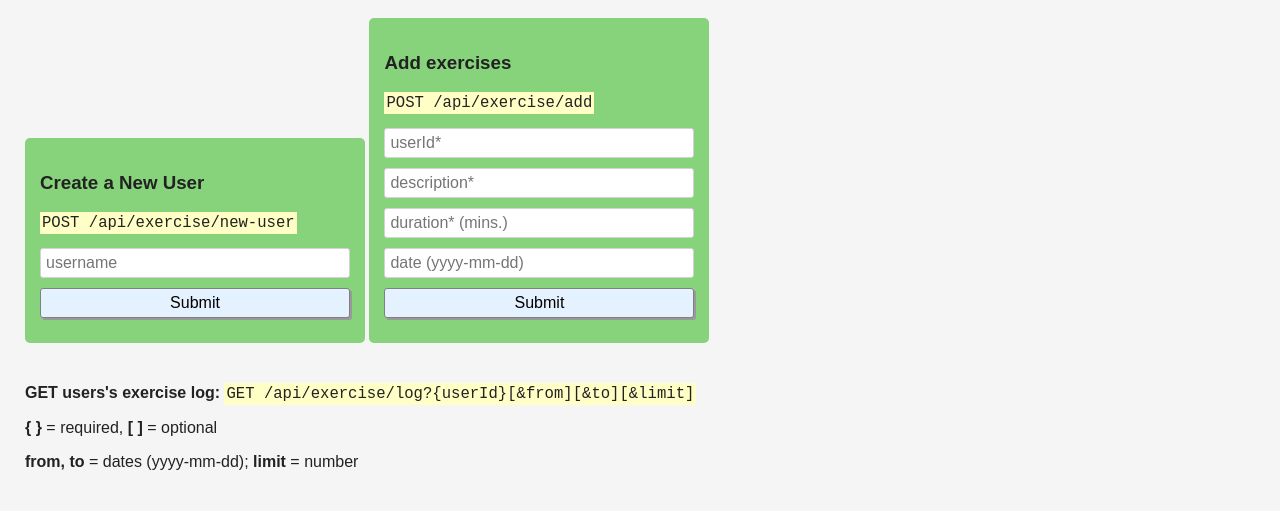
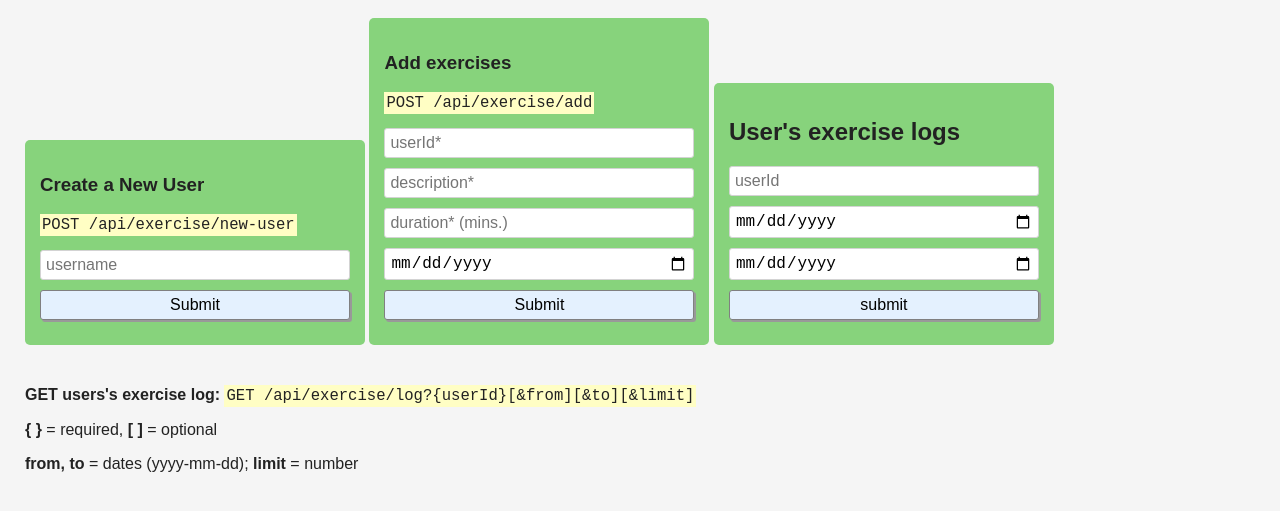
Before and after one commit to victor-mwania/fcc-exercisetracker, a website: page views/index.html in a window 1280 px wide. Shown: the part 65-576 px from the top of the page. Drawn offline with Linux system fonts and the light colour scheme; files that its build step writes are made by us from their sources.

Commit message:
added  form to get exercise logs

```diff
--- a/views/index.html
+++ b/views/index.html
@@ -3,7 +3,9 @@
 
 <head>
    <title>Exercise Tracker | Free Code Camp</title>
-      <link rel="shortcut icon" href="https://cdn.hyperdev.com/us-east-1%3A52a203ff-088b-420f-81be-45bf559d01b1%2Ffavicon.ico" type="image/x-icon"/>
+   <link rel="shortcut icon"
+      href="https://cdn.hyperdev.com/us-east-1%3A52a203ff-088b-420f-81be-45bf559d01b1%2Ffavicon.ico"
+      type="image/x-icon" />
    <link href="https://fonts.googleapis.com/css?family=Roboto" rel="stylesheet" type="text/css">
    <link href="style.css" rel="stylesheet" type="text/css">
 </head>
@@ -22,11 +24,19 @@
          <p><code>POST /api/exercise/add</code></p>
          <input id="uid" type="text" name="userId" placeholder="userId*">
          <input id="desc" type="text" name="description" placeholder="description*">
-            <input id="dur" type="text" name="duration" placeholder="duration* (mins.)">
-            <input id="dat" type="text" name="date" placeholder="date (yyyy-mm-dd)">
+         <input id="dur" type="number" name="duration" placeholder="duration* (mins.)">
+         <input id="dat" type="date" name="date" placeholder="date (yyyy-mm-dd)">
          <input type="submit" value="Submit">
       </form>
-          <p><strong>GET users's exercise log: </strong><code>GET /api/exercise/log?{userId}[&amp;from][&amp;to][&amp;limit]</code></p>
+      <form action="/api/exercise/log" method="get">
+         <h2>User's exercise logs</h2>
+         <input type="text" name="userId" id="userId" placeholder="userId">
+         <input type="date" name="from" id="from" placeholder="Start Date">
+         <input type="date" name="end" id="end" placeholder="End Date">
+         <input type="submit" value="submit">
+      </form>
+      <p><strong>GET users's exercise log: </strong><code>GET
+            /api/exercise/log?{userId}[&amp;from][&amp;to][&amp;limit]</code></p>
       <p><strong>{ }</strong> = required, <strong>[ ]</strong> = optional</p>
       <p><strong>from, to</strong> = dates (yyyy-mm-dd); <strong>limit</strong> = number</p>
    </div>
```
Lines whose indentation alone changed are shown as unchanged.
